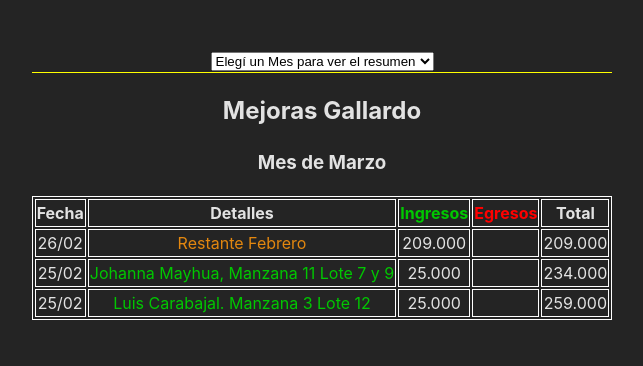
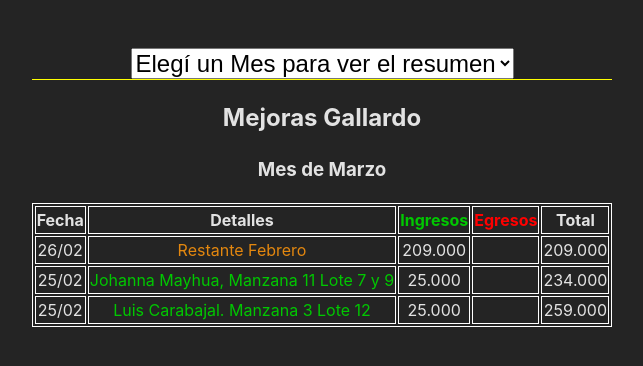
Before and after one commit to Dynezel/mejoras-gallardo, a React (Vite) app: page /marzo in a window 1280 px wide. Shown: the top 366 px of the page, without its empty margins (318-961 px from the left). Built offline with nearby package versions, Linux system fonts and the light colour scheme.

Commit message:
Cambios al Inicio

```diff
--- a/src/css/navbar.css
+++ b/src/css/navbar.css
@@ -5,6 +5,8 @@
 
 .enlace-resumen {
     color: white;
-    font-size: 1em;
     text-decoration: none;
 }
+select {
+    font-size: 1.5em;
+}
```
